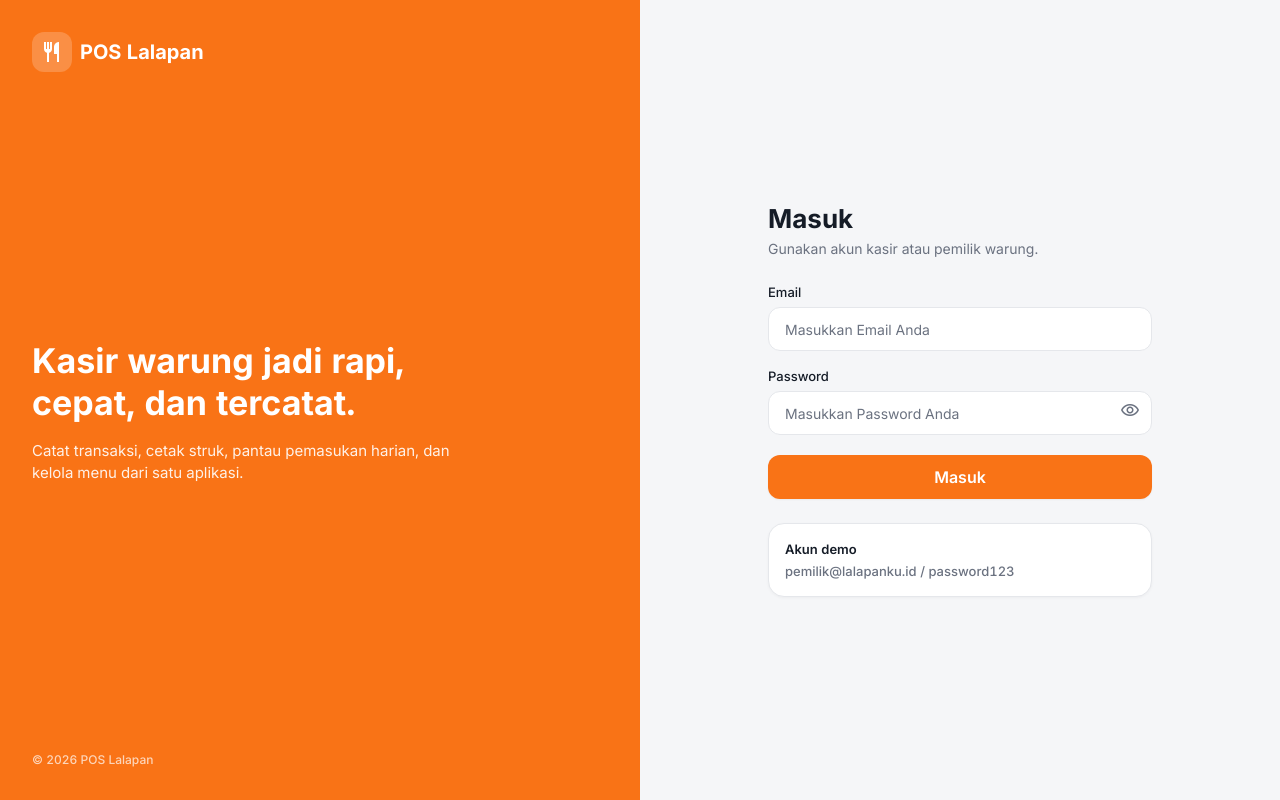
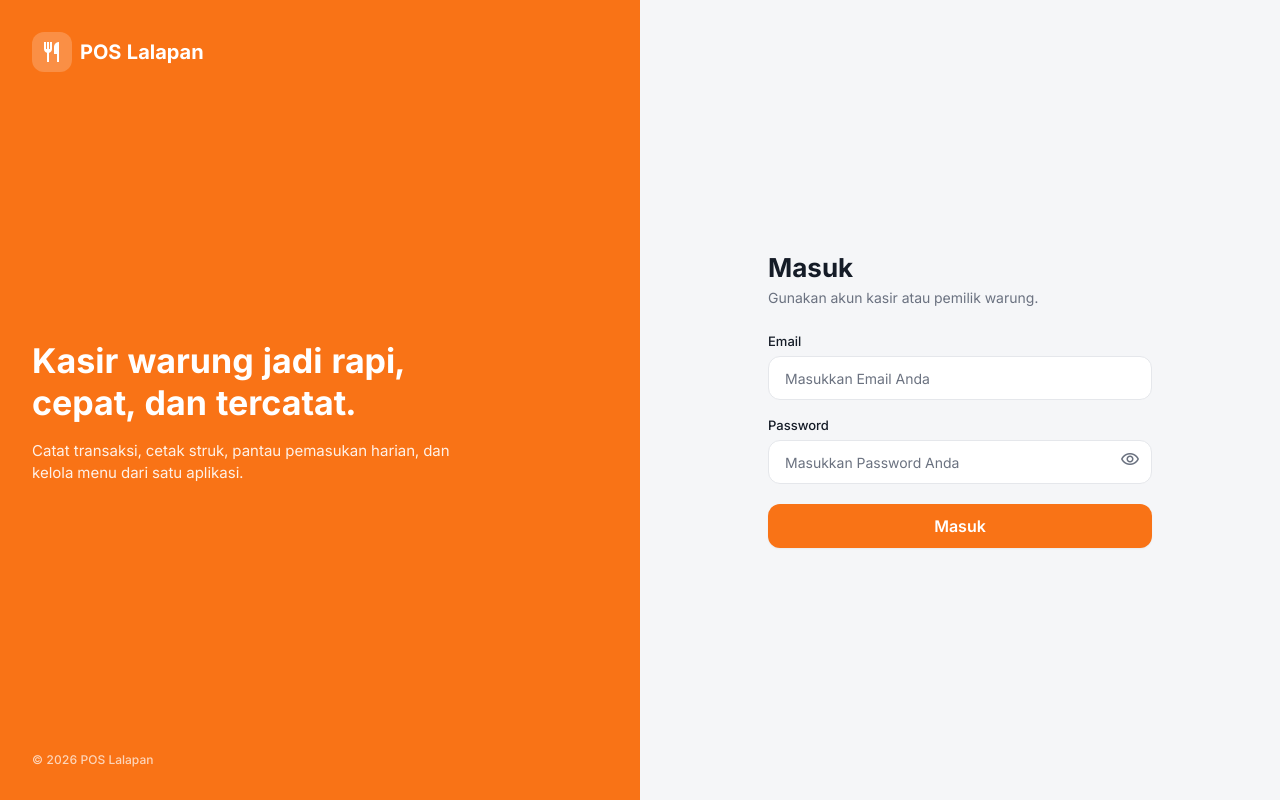
Before and after one commit to satriaabraarr/pos-lalapan, a Next.js app: page /login in a window 1280 px wide. Built offline with nearby package versions, Linux system fonts and the light colour scheme.

Commit message:
Update: fix login page

```diff
--- a/src/app/login/page.js
+++ b/src/app/login/page.js
@@ -110,11 +110,6 @@ export default function LoginPage() {
               {loading ? "Memproses..." : "Masuk"}
             </button>
           </form>
-
-          <div className="mt-space-lg card p-space-md text-label-md text-tertiary">
-            <p className="font-semibold text-on-surface mb-1">Akun demo</p>
-            <p>pemilik@lalapanku.id / password123</p>
-          </div>
         </div>
       </div>
     </div>
```
